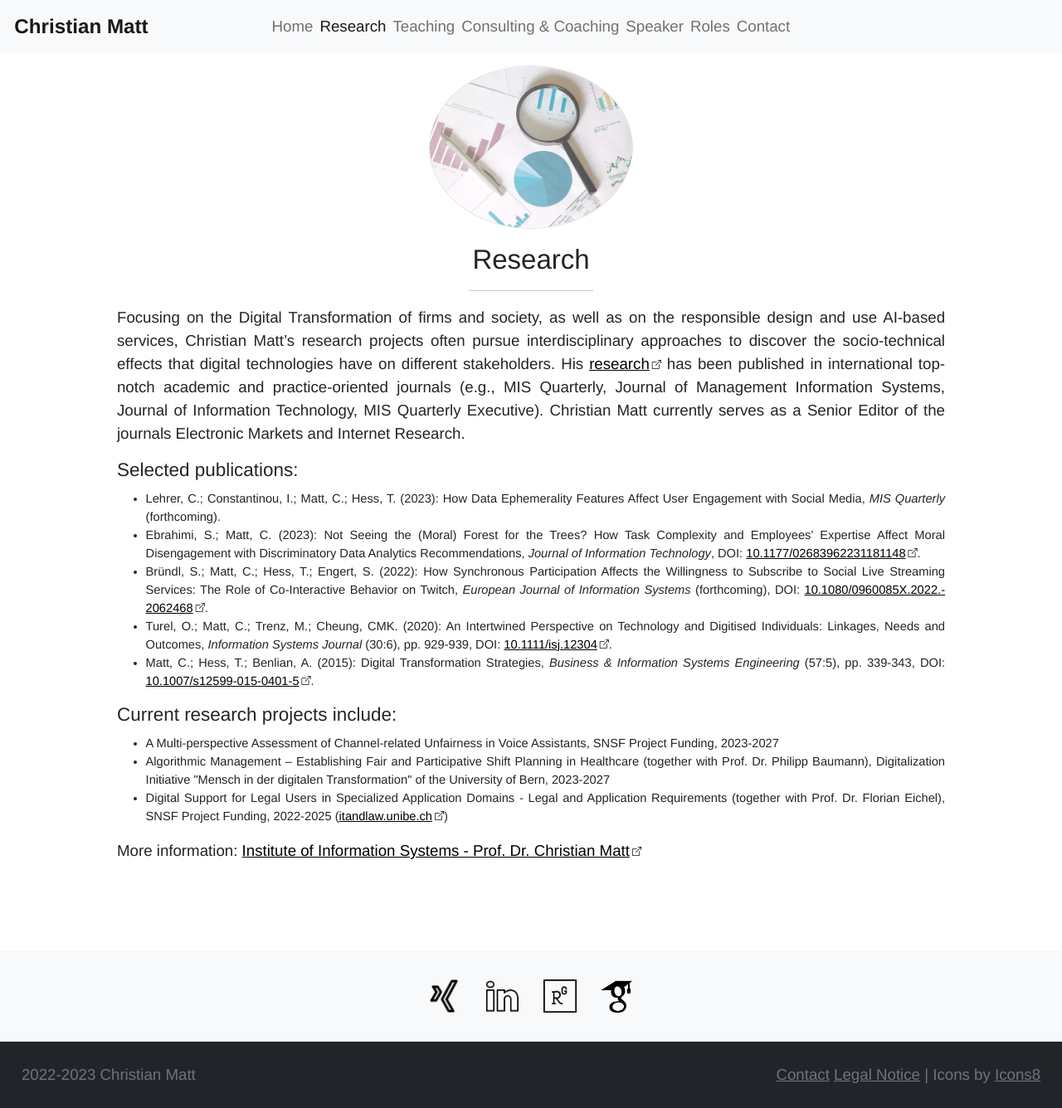
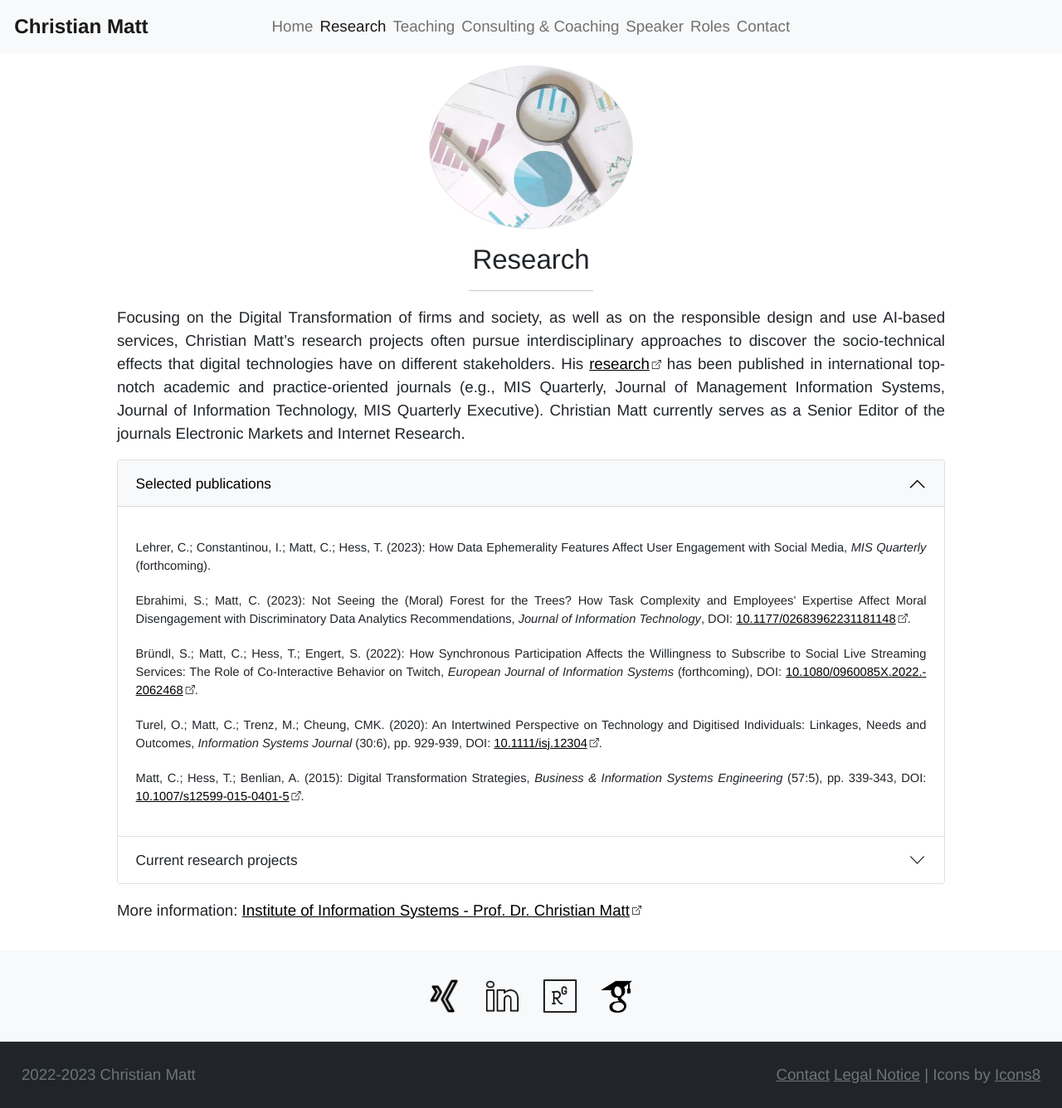
Before and after one commit to christian-matt/christian-matt.github.io, a Jekyll site: the page built from research.html, in a window 1280 px wide and 1336 px high. Shown: the whole window at 83% size. Built offline with Jekyll 4.4.1, drawn with Linux system fonts in a browser that asks for light colours.

Commit message:
Integrate accordions into pages.

```diff
--- a/_sass/theme.scss
+++ b/_sass/theme.scss
@@ -35,6 +35,13 @@ $link-hover-color: rgb(79, 79, 79);
 $navbar-toggler-margin: 20px;
 $margin-header-image: 10px;
 $margin-header-image-large-screen: 15px;
+
+
+$accordion-button-active-bg: #f8f9fa;
+$accordion-button-active-color: black;
+
+$accordion-button-focus-border-color:  rgb(79, 79, 79);
+$accordion-button-focus-box-shadow: rgb(79, 79, 79);
 
 
 * {
@@ -134,6 +141,8 @@ a.footer.link:hover {
 
 .publication-item {
   font-size: $font-size-publications;
+  margin-top: 20px;
+  margin-bottom: 20px;
 }
 
 a.publication-item {
--- a/research.html
+++ b/research.html
@@ -13,8 +13,48 @@ have on different stakeholders. His {% include links/external.html url="https://
 Christian Matt currently serves as a Senior Editor of the journals Electronic Markets and Internet Research.
 </p>
 
+<div class="accordion" id="accordionResearch">
+    <div class="accordion-item">
+        <h2 class="accordion-header">
+            <button class="accordion-button" type="button" data-bs-toggle="collapse" data-bs-target="#collapseOne" aria-expanded="true" aria-controls="collapseOne">
+                Selected publications
+            </button>
+        </h2>
+        <div id="collapseOne" class="accordion-collapse collapse show" data-bs-parent="#accordionResearch">
+            <div class="accordion-body">
+                <ul class="list-unstyled ">
+                    <li class="publication-item">Lehrer, C.; Constantinou, I.; Matt, C.; Hess, T. (2023): How Data Ephemerality Features Affect User Engagement with Social Media, <i class="publication-item">MIS Quarterly</i> (forthcoming).</li>
+                    <li class="publication-item">Ebrahimi, S.; Matt, C. (2023): Not Seeing the (Moral) Forest for the Trees? How Task Complexity and Employees’ Expertise Affect Moral Disengagement with Discriminatory Data Analytics Recommendations, <i class="publication-item">Journal of Information Technology</i>{% include links/doi.html doi="10.1177/02683962231181148" name="10.1177/02683962231181148"%}.</li>
+                    <li class="publication-item">Bründl, S.; Matt, C.; Hess, T.; Engert, S. (2022): How Synchronous Participation Affects the Willingness to Subscribe to Social Live Streaming Services: The Role of Co-Interactive Behavior on Twitch, <i class="publication-item">European Journal of Information Systems</i> (forthcoming){% include links/doi.html doi="10.1080/0960085X.2022.2062468" name="10.1080/0960085X.2022.&shy;2062468"%}.</li>
+                    <li class="publication-item">
+                        Turel, O.; Matt, C.; Trenz, M.; Cheung, CMK. (2020): An Intertwined Perspective on Technology and Digitised Individuals:
+                        Linkages, Needs and Outcomes, <i class="publication-item">Information Systems Journal</i> (30:6), pp. 929-939{% include links/doi.html doi="10.1111/isj.12304" name="10.1111/isj.12304"%}.
+                    </li>
+                    <li class="publication-item">Matt, C.; Hess, T.; Benlian, A. (2015): Digital Transformation Strategies,<i class="publication-item"> Business & Information Systems Engineering</i> (57:5), pp. 339-343{% include links/doi.html doi="10.1007/s12599-015-0401-5" name="10.1007/s12599-015-&shy;0401-5"%}.</li>
+                </ul>
+            </div>
+        </div>
+    </div>
+    <div class="accordion-item">
+        <h2 class="accordion-header">
+            <button class="accordion-button collapsed" type="button" data-bs-toggle="collapse" data-bs-target="#collapseTwo" aria-expanded="false" aria-controls="collapseTwo">
+                Current research projects
+            </button>
+        </h2>
+        <div id="collapseTwo" class="accordion-collapse collapse" data-bs-parent="#accordionResearch">
+            <div class="accordion-body">
+                <ul class="list-unstyled">
+                    <li class="publication-item">A Multi-perspective Assessment of Channel-related Unfairness in Voice Assistants, SNSF Project Funding, 2023-2027</li>
+                    <li class="publication-item">Algorithmic Management – Establishing Fair and Participative Shift Planning in Healthcare (together with Prof. Dr. Philipp Baumann), Digitalization Initiative "Mensch in der digitalen Transformation" of the University of Bern, 2023-2027</li>
+                    <li class="publication-item">Digital Support for Legal Users in Specialized Application Domains - Legal and Application Requirements (together with Prof. Dr. Florian Eichel), SNSF Project Funding, 2022-2025 ({% include links/external.html url="https://www.itandlaw.unibe.ch/" name="itandlaw.unibe.ch" class="publication-item"%})</li>
+                </ul>
+            </div>
+        </div>
+    </div>
+</div>
 
-<h2 class="h2">Selected publications:</h2>
+
+<!--<h2 class="h2">Selected publications:</h2>
 <ul>
     <li class="publication-item">Lehrer, C.; Constantinou, I.; Matt, C.; Hess, T. (2023): How Data Ephemerality Features Affect User Engagement with Social Media, <i class="publication-item">MIS Quarterly</i> (forthcoming).</li>
     <li class="publication-item">Ebrahimi, S.; Matt, C. (2023): Not Seeing the (Moral) Forest for the Trees? How Task Complexity and Employees’ Expertise Affect Moral Disengagement with Discriminatory Data Analytics Recommendations, <i class="publication-item">Journal of Information Technology</i>{% include links/doi.html doi="10.1177/02683962231181148" name="10.1177/02683962231181148"%}.</li>
@@ -31,8 +71,8 @@ Christian Matt currently serves as a Senior Editor of the journals Electronic Ma
     <li class="publication-item">A Multi-perspective Assessment of Channel-related Unfairness in Voice Assistants, SNSF Project Funding, 2023-2027</li>
     <li class="publication-item">Algorithmic Management – Establishing Fair and Participative Shift Planning in Healthcare (together with Prof. Dr. Philipp Baumann), Digitalization Initiative "Mensch in der digitalen Transformation" of the University of Bern, 2023-2027</li>
     <li class="publication-item">Digital Support for Legal Users in Specialized Application Domains - Legal and Application Requirements (together with Prof. Dr. Florian Eichel), SNSF Project Funding, 2022-2025 ({% include links/external.html url="https://www.itandlaw.unibe.ch/" name="itandlaw.unibe.ch" class="publication-item"%})</li>
-</ul>
+</ul>-->
 
-<p>
+<p class="mt-3">
 More information: {% include links/external.html url="https://www.iwi.unibe.ch/about_us/people/prof_dr_matt_christian/index_eng.html" name="Institute of Information Systems - Prof. Dr. Christian Matt"%}
 </p>
```
Also changed, not shown: index.html (added, +35 -0 lines), index.md (deleted, +0 -12 lines), speaker.md (+19 -0 lines).
